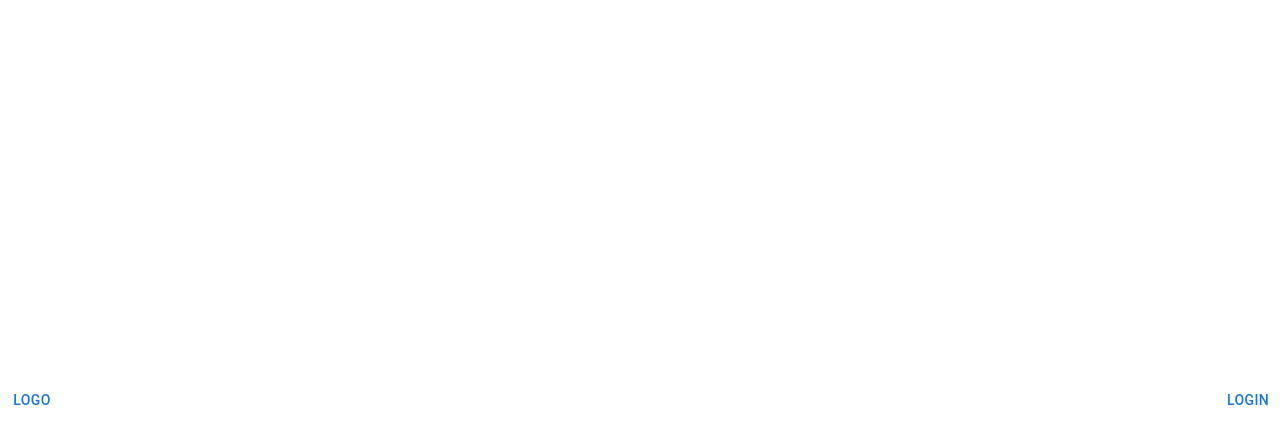
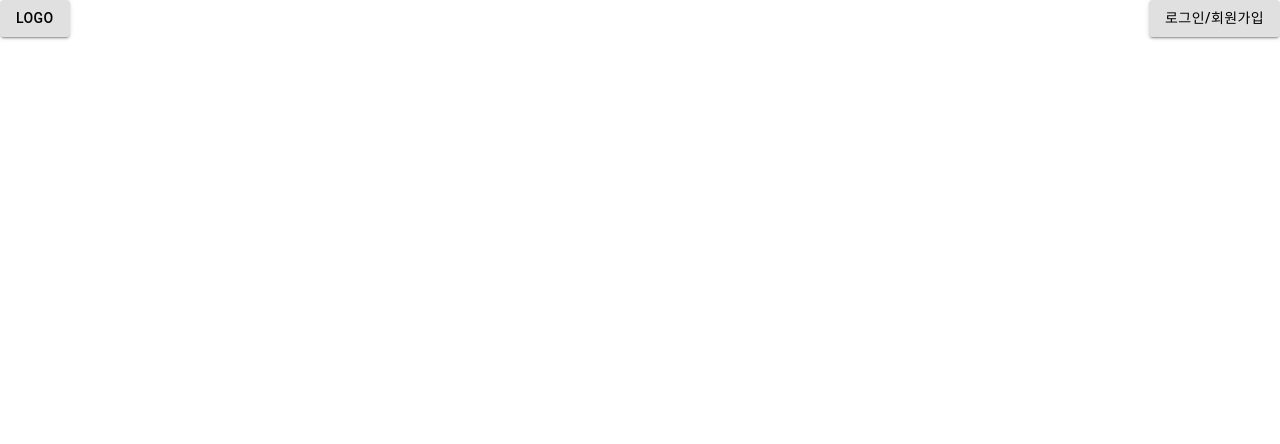
Before and after one commit to costar011/ssc, a React (Vite) app: page /ssc/ in a window 1280 px wide. Shown: the top 444 px of the page. Built offline with nearby package versions, Linux system fonts and the light colour scheme.

Commit message:
mui icons install

```diff
--- a/package.json
+++ b/package.json
@@ -10,6 +10,7 @@
     "preview": "vite preview"
   },
   "dependencies": {
+    "@emotion/react": "^11.14.0",
     "@emotion/styled": "^11.14.0",
     "@mui/icons-material": "^6.3.0",
     "@mui/material": "^6.3.0",
--- a/src/pages/Main.tsx
+++ b/src/pages/Main.tsx
@@ -7,9 +7,6 @@ const Style = styled.div`
   justify-content: center;
   align-items: center;
 
-  width: 100%;
-  height: 100vh;
-  gap: 1.5em;
   position: relative;
 
   z-index: 1;
@@ -26,25 +23,41 @@ const HeaderContainer = styled.div`
   display: flex;
   flex-direction: space-between;
   justify-content: space-between;
-  align-items: space-between;
+  align-items: center;
 
   width: 100%;
 `;
 
 const LogoHeader = () => {
-    alert("Logo Clicked");
+  alert("Logo Clicked");
 };
 
 const LoginHeader = () => {
-    alert("Login Clicked");
+  alert("Login Clicked");
 };
 
 const Main = () => {
   return (
     <Style>
       <HeaderContainer>
-        <Button className="logo" onClick={LogoHeader}>Logo</Button>
-        <Button className="login" onClick={LoginHeader}>Login</Button>
+        <Button
+          className="logo"
+          variant="contained"
+          color="inherit"
+          size="medium"
+          onClick={LogoHeader}
+        >
+          Logo
+        </Button>
+        <Button
+          className="login"
+          variant="contained"
+          color="inherit"
+          size="medium"
+          onClick={LoginHeader}
+        >
+          로그인/회원가입
+        </Button>
       </HeaderContainer>
     </Style>
   );
--- a/tsconfig.node.json
+++ b/tsconfig.node.json
@@ -1,6 +1,5 @@
 {
   "compilerOptions": {
-    "tsBuildInfoFile": "./node_modules/.tmp/tsconfig.node.tsbuildinfo",
     "target": "ES2022",
     "lib": ["ES2023"],
     "module": "ESNext",
@@ -17,8 +16,7 @@
     "strict": true,
     "noUnusedLocals": true,
     "noUnusedParameters": true,
-    "noFallthroughCasesInSwitch": true,
-    "noUncheckedSideEffectImports": true
+    "noFallthroughCasesInSwitch": true
   },
   "include": ["vite.config.ts"]
 }
```
Also changed, not shown: 1 other file (tests, documents, lock files or other folders).
